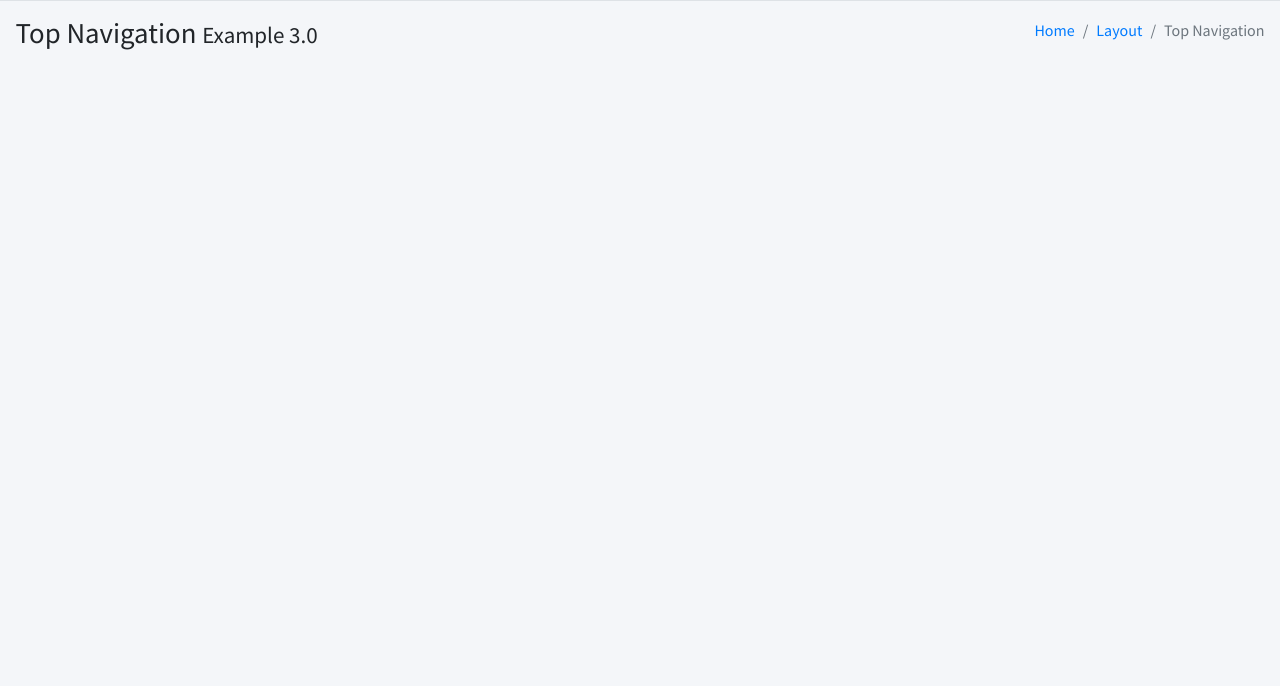
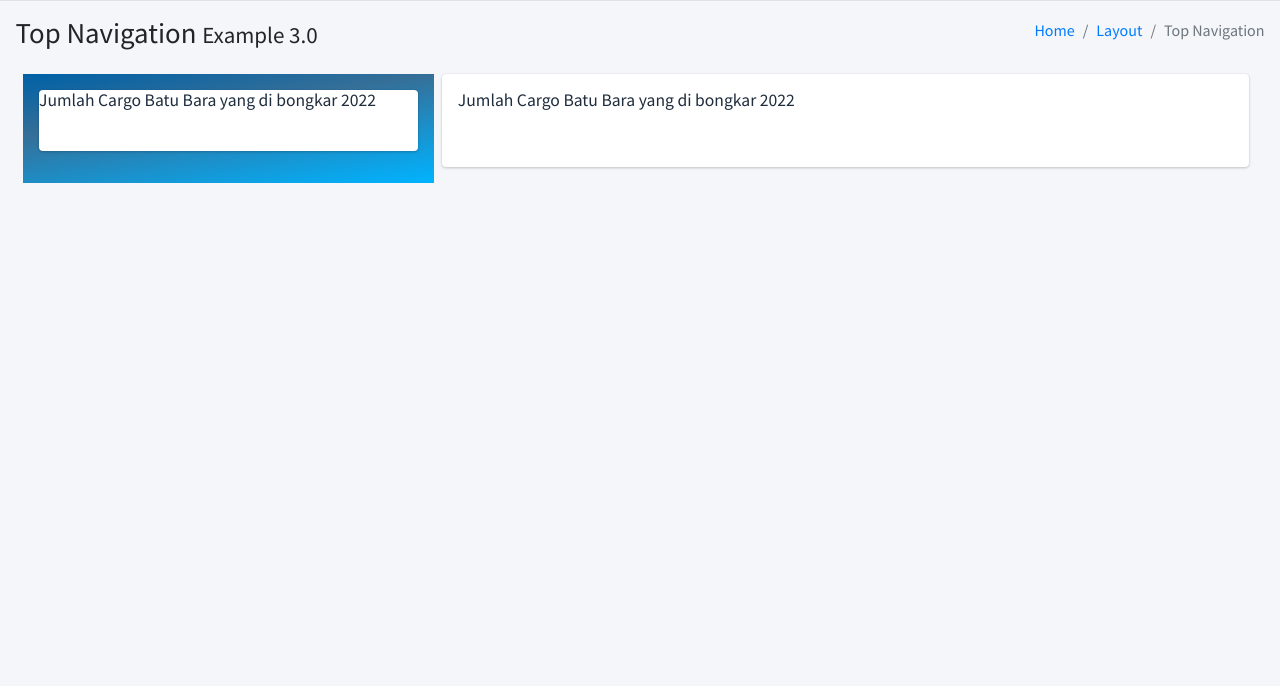
Before and after one commit to TEDA-Programmer/new_sikap, a Flask app: page /shipment in a window 1280 px wide. Shown: the part 56-742 px from the top of the page. Run offline with Flask 2, Linux system fonts and the light colour scheme; some libraries are stand-ins or nearby versions.

Commit message:
Tambah Tampilan Dashboard

```diff
--- a/_app/templates/shipment.html
+++ b/_app/templates/shipment.html
@@ -1,4 +1,27 @@
-{% extends 'index.html' %}
+{% extends 'base.html' %}
 {% block content %}
-
+    <div class="container">
+        <div class="col-lg-12">
+            <div class="row">
+                <div class="col-lg-4" style="background: linear-gradient(171.37deg, #0061A6 0%, #356F98 36.27%, #00B3FF 99.7%); padding: 1pc">
+                    <div class="card bg-white">
+                        <h5 class="card-title">Jumlah Cargo Batu Bara yang di bongkar 2022</h5>
+                        <div class="card-body">
+                            <div class="row">
+                            </div>
+                        </div>
+                    </div>
+                </div>
+                <div class="col-lg-8">
+                    <div class="card bg-white" style="padding: 1pc">
+                        <h5 class="card-title">Jumlah Cargo Batu Bara yang di bongkar 2022</h5>
+                        <div class="card-body">
+                            <div class="row">
+                            </div>
+                        </div>
+                    </div>
+                </div>
+            </div>
+        </div>
+    </div>
 {% endblock %}
--- a/app.py
+++ b/app.py
@@ -1,4 +1,4 @@
 from _app import app
 
 if __name__ == '__main__':
-    app.run(debug=True)
+    app.run(debug=True, host='0.0.0.0')
```
